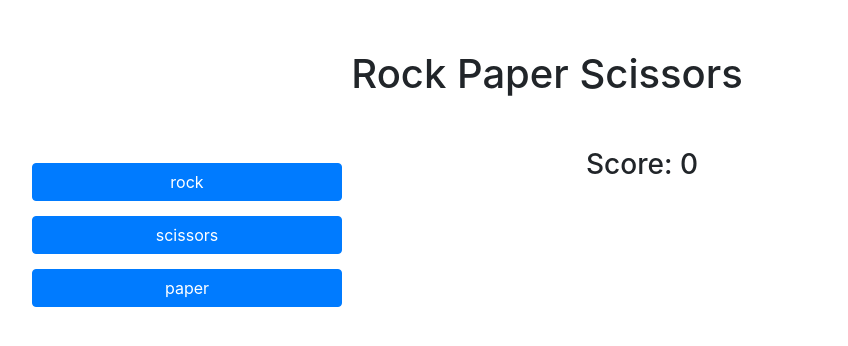
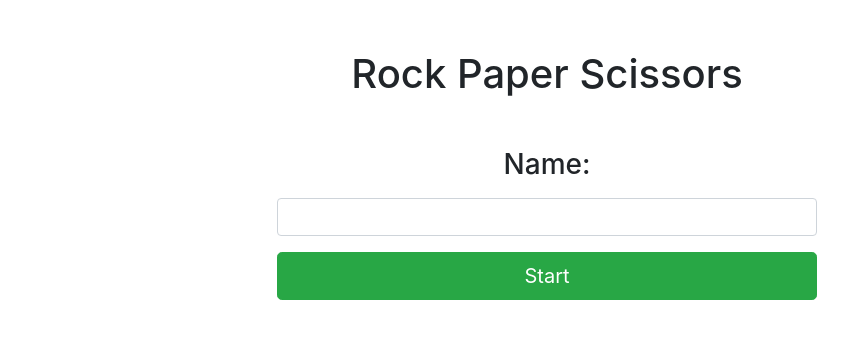
Before and after one commit to zuzakowalska/rock_paper_scissors_flask, a Flask app: page / in a window 1280 px wide. Shown: the top 346 px of the page, without its empty margins (93-941 px from the left). Run offline with Flask 2, Linux system fonts and the light colour scheme; some libraries are stand-ins or nearby versions.

Commit message:
add ascii art, name input

```diff
--- a/app/__init__.py
+++ b/app/__init__.py
@@ -1,6 +1,8 @@
 from flask import Flask
+from config import Config
 
 app = Flask(__name__)
 
-app.secret_key = 'blep123'
+app.config.from_object(Config)
+
 from app import routes
--- /dev/null
+++ b/app/ascii.py
@@ -0,0 +1,95 @@
+rock_ascii = '''
+
+
+                               ..**,....,.*,..
+                       .,. , *.,*.(,***,*(......
+                   ,,,,***,../***##%*/#%*/*,,.,,.
+               .,***/*((./*//,*,.*,,#*,%#/,,*,,,.,
+            .,,.,///*,.,*(*(//#/(***/,*,,/(,*(***,,
+          **,//((##(((((##%(%#(#*//#/,.,,,,*,*/(*/*.
+        .**/(((##%####(#%(*/*//(,(*/,*,,,*/**((*,/*,*
+       //(/(##(#%######(,#((*#*,(**/,******,,./*/*/,,,
+      ///(################%(//##/(#//*(,,**,,**(*,,,*,,
+    .(((#(((##############%#####((,,**.**,,(,/,(//**,/,*
+   /######(########%####%%#########(#,/(*(/,,.,*(#*,,*,,
+  (####%#######%%%%%#############(((**/((,/#*,,,./,*,**,
+ ##############%%%%%%%%%%%%%%%%%###%%###*#/#//...,,,**,,
+ #%%###########%###%##%%%%%%%##%%#%%%%%#((/(#(,(**//***,,
+#%%#####%#######%%%%%%%%%%%%#%%%%%%##%#%%#(%%%*/*(*****,*
+#%#%%%#%#%%%%##%%#%%%%%%&%%%%%#%%%#%%%%%%%%%#%#(##,*/*//,
+#%%##%##%%%%#%&%%%%%%%%&%%%%%%%%############%%&(/(/***,,/*
+#####%%%%%%%%%%%%%%##%%%%%%%#%%%%%########(%%####%/*,****.
+ #%%%%%%%%%%%%%%%%%%%%%%%%#%%%%%%#%%#####%####/(%//#//*/,.
+ ###%%%%%%%%%%%%%%%%%%%#%%%%##%%#%%##%#%#%%#%##(#(((/(*,
+  #%%%%%%%%%%%%%%%%%%%###%#%#%%%%%%%##%#%#####%%%#%##(/#*.
+    #%%%%%%%%%%%%%%%%#%%#%%#%%%%%%%%%%%##%(%###%%#####%#(
+        %%%%%%%%#%%%%#%%%#%%%%%%%#%%#%%%%##(###########
+           #%%##%#%%#%%%&%%%%%%&%%#%%%%##%#%###(######
+              *%%%%%##%%%%%%%%%%&%%%%#%%%%###%##%#(##
+                   &&%&%&%%%%%##%###%%%%%##%%%#%####
+                         .**#&&%&&&&%%%%%#%%%%%###.
+'''
+scissors_ascii = '''
+
+
+                                             (
+                                            @
+                                          %@
+                                         &@(
+                                        @@#
+                                       @@&            %&
+                                     .@@@        .&@@.
+                                    ,@@@.    .&@@@/
+                                   (@@@, ,&@@@@(
+                                  *@@@&@@@@@&
+                                 (@@@@@@@#
+                             .&@&@@@@@(
+                         ,&@@@@&@%%@.
+          #@@@@(    .&@@#.     ,@@@*
+        #&      @@&,            @@&
+        @.      ,(              @@
+  #@@@@@@&      @               @,
+          ,@@@&.               %&
+                               @.
+
+                           #@@@/
+                         &*     @
+                        #,      .#
+                        &       *.
+                         @.    &/
+                           ,/*
+
+
+'''
+paper_ascii = '''
+
+    ,*(*,,,,**************//(((#((/*(/*,*,
+    .*,,,,,,,,**,**,*,,,,*********/(*,,*((.
+    .*,......,,,,,,,,,,,,,,,,,,,,,,**/(**%.
+    .*,........,.,,,........,,,,,,,,,,*/(#
+    .,,........................,,,,,,,**/(
+    ,,,..........................,,,,,**//
+    **...........................,,,,,,*//.
+    ,,,.........................,,,,,,,**/.
+    ,*,,.........................,,,,,,**/
+    ,*,,..........................,,,,,**/
+    ,*,,.......................,,,,,,,,*//
+    ,*,,........................,,,,,,**/(.
+    ,*,.,.......................,.,,,,**//.
+    ,*,,..........................,,,,**//
+    ,*,,,.......................,,,,,,,*//
+    ,*,,,......................,.,,,,,,*//.
+    ,*,,......................,..,,,,,,*//.
+    ,*,,,..........................,,,,*//
+    ,*,,.,.......................,,,,,,*//
+     *,,,,......................,,,,,,***/
+    ,*,,,,,.....................,,,,,,,**/.
+    .(,,,,.......................,.,,,,**/.
+    .**,,,........................,,,,,**/
+    .**,,,,....................,,,,.,,***/
+    .**,,,,......,,,........,,,,,,,,,,***/
+    ,****,,,,,,,,,,,,,,,,,,,,,,,,,,,,,***/.
+    ./***,,,*********,,,********,*,****//*.
+    .*********//***********///*********//(
+'''
+ascii_art = {1: rock_ascii, 2: scissors_ascii, 3: paper_ascii}
--- /dev/null
+++ b/app/form.py
@@ -0,0 +1,8 @@
+from flask_wtf import FlaskForm
+from wtforms import StringField, SubmitField
+from wtforms.validators import DataRequired
+
+
+class PlayerName(FlaskForm):
+    player_name = StringField('Name:')
+    submit = SubmitField('Start')
--- a/app/routes.py
+++ b/app/routes.py
@@ -1,32 +1,10 @@
-from flask import render_template, request, session
+from flask import render_template, session
 from app import app
-import random
+from app.game import Game
+from app.form import PlayerName
+from app.ascii import ascii_art
 
 moves = {1: "rock", 2: "scissors", 3: "paper"}
-
-
-class Game:
-
-    def __init__(self, moves):
-        self.moves = moves
-
-    def setup(self, move):
-        self.u = move
-        if self.u in list(self.moves.values()):
-            self.u = list(self.moves.keys())[
-                list(self.moves.values()).index(self.u)]
-        self.cp = random.choice(list(self.moves.keys()))
-        self.cp_name = self.moves[self.cp]
-        return self
-
-    def round_check(self):
-        self.round_score = self.u - self.cp
-        if self.round_score in [-1, 2]:
-            return 1
-        elif self.round_score in [-2, 1]:
-            return -1
-        elif self.round_score == 0:
-            return 0
 
 
 @app.before_request
@@ -38,8 +16,9 @@ def session_management():
 def index():
     session.clear()
     session['game_score'] = 0
-    game_score = session['game_score']
-    return render_template('index.html', title="Rock Paper Scissors", moves=moves, game_score=game_score)
+    session['round_score'] = 0
+    form = PlayerName()
+    return render_template('index.html', title="Rock Paper Scissors", form=form)
 
 
 @app.route('/<move>')
@@ -51,8 +30,8 @@ def moves_list(move):
     return render_template('moves_list.html', title="Rock Paper Scissors", move=move, cp=cp, round_score=round_score)
 
 
-@app.route('/next')
-def next_round():
+@app.route('/game', methods=['GET', 'POST'])
+def game_round():
     session['game_score'] += session['round_score']
     game_score = session['game_score']
     if game_score == 3:
@@ -60,4 +39,4 @@ def next_round():
     elif game_score == -3:
         return render_template("lose.html")
     else:
-        return render_template('index.html', title="Rock Paper Scissors", moves=moves, game_score=game_score)
+        return render_template('game.html', title="Rock Paper Scissors", moves=moves, game_score=game_score, ascii_art=ascii_art)
--- a/app/static/css/style.css
+++ b/app/static/css/style.css
@@ -1,12 +1,25 @@
 .container.main {
   margin-top: 50px;
 }
+
 h1 {
   margin-bottom: 50px;
 }
+
 ul {
   list-style-type: none;
+  display: flex;
+  justify-content: space-between;
 }
+
 li {
   margin: 15px 0;
 }
+
+a:hover {
+  text-decoration: none;
+}
+
+input[type=submit] {
+  width: 100%;
+}
--- a/app/templates/base.html
+++ b/app/templates/base.html
@@ -1,19 +1,21 @@
 <!DOCTYPE html>
 <html lang="en">
+
 <head>
   <meta charset="UTF-8">
   <meta name="viewport" content="width=device-width, initial-scale=1.0">
   <meta http-equiv="X-UA-Compatible" content="ie=edge">
   <title>Rock Paper Scissors</title>
-  <link rel="stylesheet" href="https://maxcdn.bootstrapcdn.com/bootstrap/4.0.0/css/bootstrap.min.css" integrity="sha384-Gn5384xqQ1aoWXA+058RXPxPg6fy4IWvTNh0E263XmFcJlSAwiGgFAW/dAiS6JXm" crossorigin="anonymous">
+  <link rel="stylesheet" href="https://maxcdn.bootstrapcdn.com/bootstrap/4.0.0/css/bootstrap.min.css" integrity="sha384-Gn5384xqQ1aoWXA+058RXPxPg6fy4IWvTNh0E263XmFcJlSAwiGgFAW/dAiS6JXm"
+    crossorigin="anonymous">
   <link rel="stylesheet" href="../static/css/style.css">
 </head>
+
 <body>
-    <div class="container main">
+  <div class="container main">
     <h1 class="text-center">{{title}}</h1>
-    <div class="row">
-        {% block content %}{% endblock %}
-    </div>
+    {% block content %}{% endblock %}
   </div>
 </body>
+
 </html>
--- a/app/templates/index.html
+++ b/app/templates/index.html
@@ -1,16 +1,16 @@
 {% extends "base.html" %} {% block content %}
-<div class="col-md-4">
-  <ul>
-    {% for move in moves %}
-    <li>
-      <a href="{{moves[move]}}">
-        <button type="button" class="btn btn-large btn-block btn-primary">{{moves[move]}}</button>
-      </a>
-    </li>
-    {% endfor %}
-  </ul>
-</div>
-<div class="col-md-6 col-md-offset-2">
-  <h3 class="text-center">Score: {{game_score}}</h3>
+<div class="row justify-content-center">
+  <div class="col-12 col-lg-6 text-center">
+    <form action="/game" method="post" novalidate>
+      {{ form.hidden_tag() }}
+      <h3>
+        {{ form.player_name.label }}
+      </h3>
+      <p>
+        {{ form.player_name(size=32, class_="form-control") }}
+      </p>
+      {{ form.submit(class_="btn btn-success btn-lg ") }}
+    </form>
+  </div>
 </div>
 {% endblock %}
--- a/app/templates/moves_list.html
+++ b/app/templates/moves_list.html
@@ -3,6 +3,6 @@
   <h3>You chose: {{move}}</h3>
   <h3>Computer chose: {{cp}}</h3>
   <h4>Score: {{round_score}}</h4>
-  <a href="/next">Next round</a>
+  <a href="/game">Next round</a>
 </div>
 {% endblock %}
--- /dev/null
+++ b/config.py
@@ -0,0 +1,6 @@
+import os
+
+
+class Config(object):
+    DEBUG = True
+    SECRET_KEY = 'blep123'
```
Also changed, not shown: app/game.py (added, +25 -0 lines), app/routes.1.py (deleted, +0 -43 lines), app/templates/game.html (added, +24 -0 lines), 1 other file.
